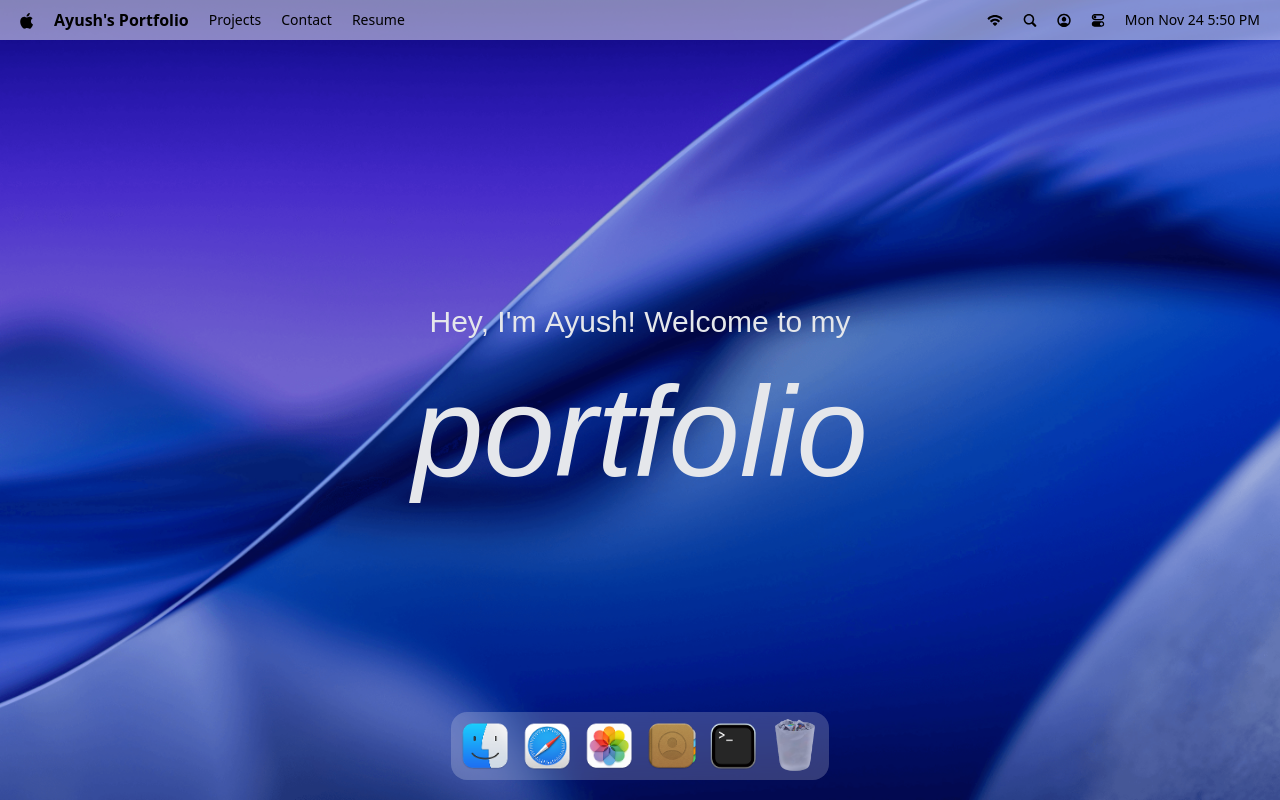
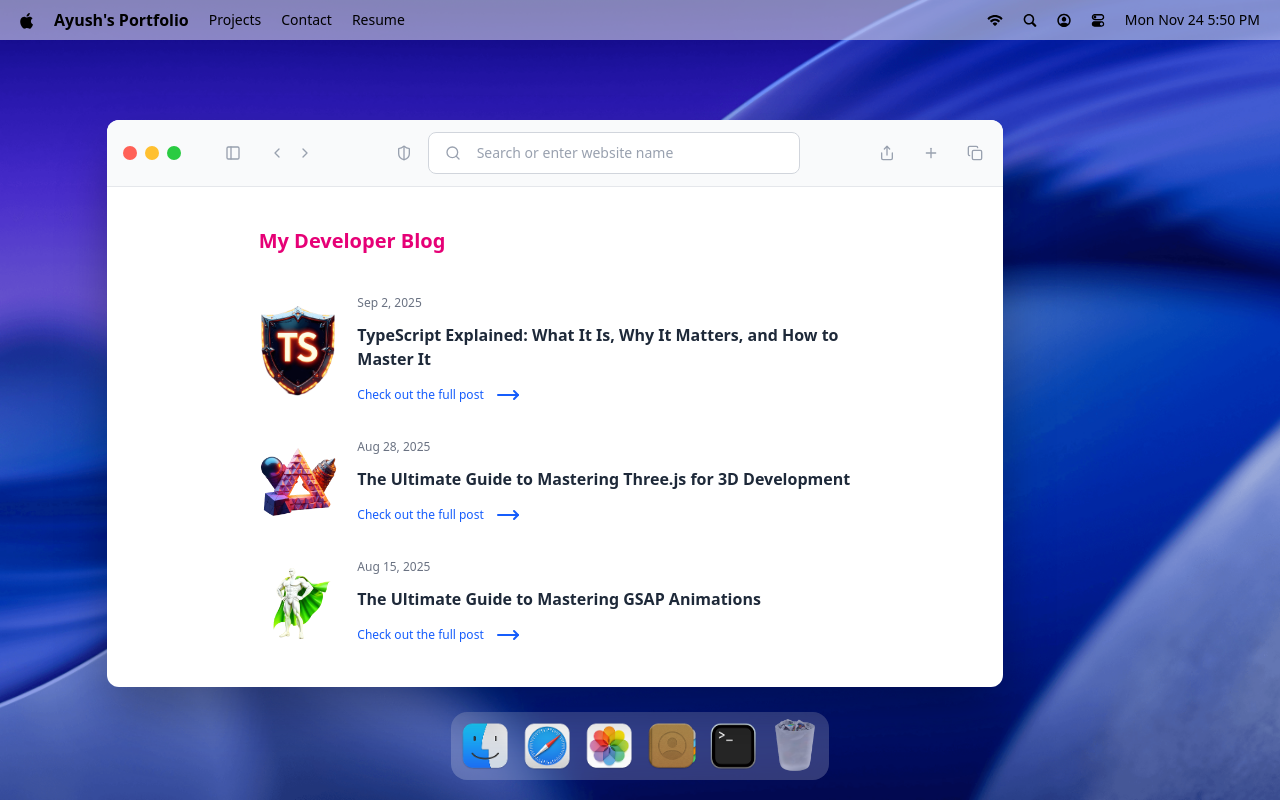
Before and after one commit to AyushGupta2526/Portfolio, a React (Vite) app: page / in a window 1280 px wide. Both pictures are taken after a click on the button 547 px from the left and 746 px from the top of the page. Built offline with nearby package versions, Linux system fonts and the light colour scheme; a web font is replaced by a local one.

Commit message:
updated some files

```diff
--- a/src/App.jsx
+++ b/src/App.jsx
@@ -2,7 +2,7 @@
 import { Draggable } from "gsap/Draggable"
 
 import { Dock, Navbar, Welcome } from "#components"
-import Terminal from "#windows";
+import { Safari, Terminal } from "#windows";
 
 gsap.registerPlugin(Draggable);
 
@@ -14,6 +14,7 @@
       <Dock />
 
       <Terminal />
+      <Safari />
     </main>
   )
 }
--- a/src/components/Dock.jsx
+++ b/src/components/Dock.jsx
@@ -16,9 +16,12 @@
         const icons = dock.querySelectorAll(".dock-icon");
 
         const animateIcons = (mouseX) => {
-            icons.forEach((icon) => {
-                const { left, width } = icon.getBoundingClientRect();
-                const center = left + width / 2;
+                const { left } = dock.getBoundingClientRect();
+
+                icons.forEach((icon) => {
+                const {left: iconLeft, width} =
+                icon.getBoundingClientRect();
+                const center = iconLeft - left + width / 2;
                 const distance = Math.abs(mouseX - center);
 
                 const intensity = Math.exp(-(distance ** 2.5) / 20000);
@@ -29,21 +32,27 @@
                     duration: 0.2,
                     ease: "power1.out"
                 })
-            })
+             })
+            }
+
+
+        const handleMouseMove = (e) => {
+            const { left } = dock.getBoundingClientRect();
+            animateIcons(e.clientX - left);
         }
 
-        const handleMouseMove = (e) => animateIcons(e.clientX);
-
-        const resetIcons = () => {
-            icons.forEach((icon) => {
+        const resetIcons = () =>
+            icons.forEach((icon) =>
                 gsap.to(icon, {
                     scale: 1,
                     y: 0,
                     duration: 0.3,
                     ease: "power1.out",
                 })
-            })
-        }
+            )
+
+
+
 
         dock.addEventListener('mousemove', handleMouseMove);
         dock.addEventListener('mouseleave', resetIcons);
@@ -52,7 +61,7 @@
             dock.removeEventListener('mousemove', handleMouseMove);
             dock.removeEventListener('mouseleave', resetIcons);
         }
-    }, [])
+    }, []);
 
 
 
@@ -62,11 +71,11 @@
         const window = windows[app.id];
 
         if(!window){
-            console.error (`Window not found for app: ${app.id}`);
+            console.error(`Window not found for app: ${app.id}`);
             return;
         }
 
-        if(window.isOpen) {
+        if (window.isOpen) {
             closeWindow(app.id);
         } else {
             openWindow(app.id);
--- a/src/components/Navbar.jsx
+++ b/src/components/Navbar.jsx
@@ -24,7 +24,7 @@
       <ul>
         {navIcons.map(({ id, img}) => (
           <li key ={id} >
-            <img src={img} className="icon=hover" alt={`icon-${id}`} />
+            <img src={img} className="icon-hover" alt={`icon-${id}`} />
           </li>
         ))}
       </ul>
--- a/src/components/Welcome.jsx
+++ b/src/components/Welcome.jsx
@@ -21,7 +21,7 @@
 };
 
 const setupTextHover = (container, type) => {
-    if(!container) return;
+    if(!container) return () => {};
 
     const letters = container.querySelectorAll('span');
     const { min, max, default: base } = FONT_WEIGHT[type];
@@ -85,7 +85,7 @@
         </h1>
 
         <div className='small-screen'>
-            <p>This Portfolio is designed for desktop/tabled screens only. </p>
+            <p>This Portfolio is designed for desktop/tablet screens only. </p>
 
         </div>
 
--- a/src/index.css
+++ b/src/index.css
@@ -119,7 +119,7 @@
   }
 
   #safari {
-    @apply w-4xl absolute top-40 left-2/12 bg-white shadow-2xl drop-shadow-2xl rounded-xl overflow-hidden;
+    @apply w-4xl absolute top-30 left-1/12 bg-white shadow-2xl drop-shadow-2xl rounded-xl overflow-hidden;
 
     .search {
       @apply flex items-center gap-3 w-2/3 bg-white border border-gray-300 rounded-lg px-3 py-2;
@@ -130,7 +130,7 @@
     }
 
     .blog {
-      @apply bg-white p-10 max-w-3xl mx-auto;
+      @apply bg-white p-10 max-w-2xl mx-auto;
 
       h2 {
         @apply text-xl font-bold text-pink-600 mb-10;
--- /dev/null
+++ b/src/windows/Safari.jsx
@@ -0,0 +1,65 @@
+import { WindowControls } from '#components'
+import { blogPosts } from '#constants'
+import WindowWrapper from '#hoc/WindowWrapper'
+import { ChevronLeft, ChevronRight, Copy, ImageUp, PanelLeft, Search, ShieldHalf, Share, Plus, MoveRight } from 'lucide-react'
+import React from 'react'
+
+const Safari = () => {
+  return (
+    <>
+      <div id='window-header'>
+        <WindowControls target='safari' />
+
+        <PanelLeft className='ml-10 icon' />
+
+        <div className='flex items-center gap-1 ml-5'>
+          <ChevronLeft className='icon' />
+          <ChevronRight className='icon' />
+        </div>
+
+        <div className='flex-1 flex-center gap-3'>
+          <ShieldHalf className='icon' />
+
+          <div className='search'>
+            <Search className='icon' />
+
+            <input type='text' placeholder='Search or enter website name' className="flex-1" />
+          </div>
+        </div>
+
+        <div className='flex item-center gap-5'>
+          <Share className='icon' />
+          <Plus className='icon' />
+          <Copy className='icon' />
+        </div>
+      </div>
+
+      <div className='blog'>
+        <h2>My Developer Blog</h2>
+
+        <div className='space-y-8'>
+          {blogPosts.map(({ id, image, title, date, link }) => (
+            <div key={id} className='blog-post'>
+              <div className='col-span-2'>
+                <img src={image} alt={title} />
+              </div>
+
+              <div className='content'>
+                <p>{date}</p>
+                <h3>{title}</h3>
+                <a href={link} target="_blank" rel="noopener noreferrer">
+                  Check out the full post <MoveRight
+                    className="icon-hover" />
+                </a>
+              </div>
+            </div>
+          ))}
+        </div>
+      </div>
+    </>
+  )
+}
+
+const SafariWindow = WindowWrapper(Safari, 'safari');
+
+export default SafariWindow;
--- a/src/windows/Terminal.jsx
+++ b/src/windows/Terminal.jsx
@@ -19,17 +19,17 @@
             </p>
 
             <div className='label'>
-                <p className='w-32'>Categpry</p>
+                <p className='w-32'>Category</p>
                 <p>Technologies</p>
             </div>
 
             <ul className='content'>
-                {techStack.map(({ category, items }) =>(
+                {techStack.map(({ category, items }) => (
                     <li key={category} className='flex item-center'>
                         <Check className='check' size={20} />
                         <h3>{category}</h3>
                         <ul>
-                            {items.map((item, i) =>(
+                            {items.map((item, i) => (
                                 <li key={i}>{item}
                                 {i < item.length - 1 ? "," : ""}</li>
                             ))}
--- a/src/windows/index.js
+++ b/src/windows/index.js
@@ -1,3 +1,5 @@
 import Terminal from "./Terminal";
 
-export default Terminal;
+import Safari from "./Safari";
+
+export { Terminal, Safari };
```
Also changed, not shown: src/hoc/WindowWrapper.jsx (+8 -2 lines), src/store/window.js (line endings or trailing spaces), 1 other file (tests, documents, lock files or other folders).
